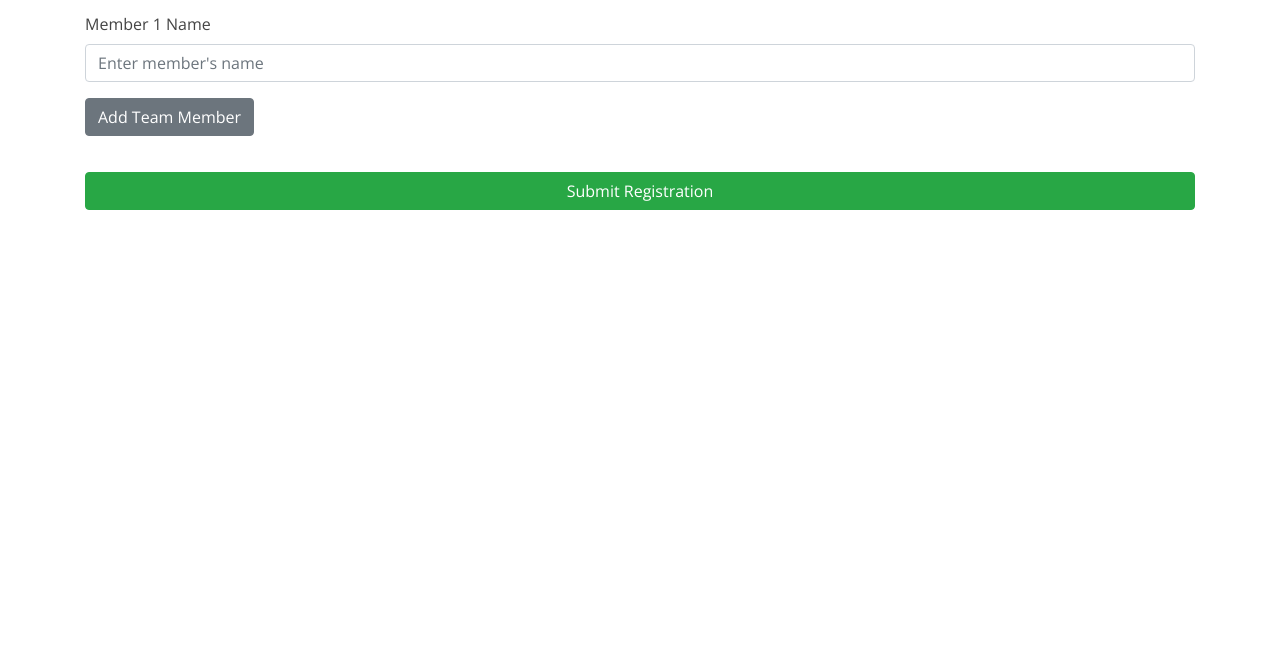
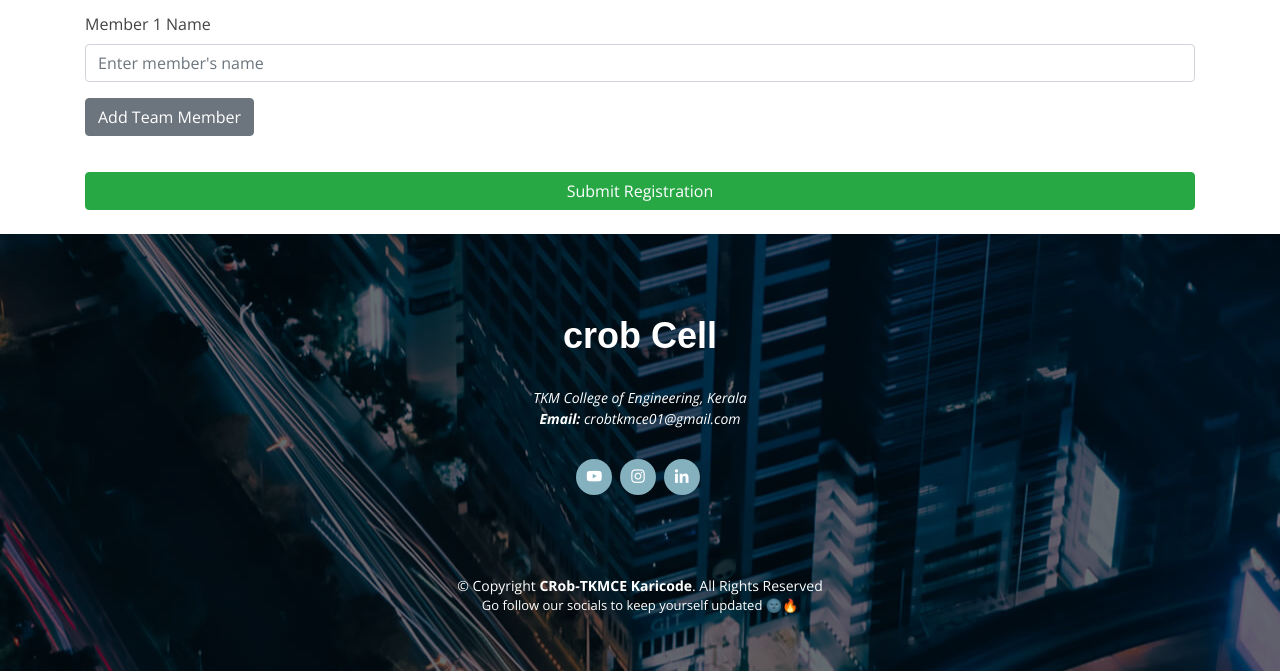
Before and after one commit to Vishnu252005/crob_payements, a Django app: a page that uses src/core/templates/crob/base.html in a window 1280 px wide. Shown: the part 1387-2058 px from the top of the page. Before the commit the page ends 1597 px from the top, so only its background shows below. Run offline with Django 4.2, Linux system fonts and the light colour scheme; some libraries are stand-ins or nearby versions.

Commit message:
changed core

```diff
--- a/src/core/templates/crob/base.html
+++ b/src/core/templates/crob/base.html
@@ -156,10 +156,59 @@
   </div>
 </div>
 <!-- Login/Sign Up Modal End -->
-
   {% block content %}
 
   {% endblock %}
+
+
+  <!-- ======= Footer ======= -->
+  <footer id="footer">
+
+    <div class="footer-top">
+
+      <div class="container">
+
+        <div class="row  justify-content-center">
+          <div class="col-lg-6">
+            <h3>crob Cell</h3>
+            <p>TKM  College of Engineering, Kerala
+            <br><strong>Email:</strong> crobtkmce01@gmail.com<br>
+            </p>
+          </div>
+        </div>
+
+<!--         <div class="row footer-newsletter justify-content-center">
+          <div class="col-lg-6">
+            <form action="" method="post">
+              <input type="email" name="email" placeholder="Enter your Email"><input type="submit" value="Subscribe">
+            </form>
+          </div>
+        </div> -->
+
+        <div class="social-links">
+<!--           <a href="#" class="twitter"><i class="bx bxl-twitter"></i></a>
+ -->          <a href="https://www.youtube.com/@CentreforRoboticsTKMCE" class="youtube"><i class="bx bxl-youtube"></i></a>
+          <a href="https://www.instagram.com/crob.tkmce" class="instagram"><i class="bx bxl-instagram"></i></a>
+<!--           <a href="#" class="google-plus"><i class="bx bxl-skype"></i></a>
+ -->          <a href="https://www.linkedin.com/company/crobtkmce/" class="linkedin"><i class="bx bxl-linkedin"></i></a>
+        </div>
+
+      </div>
+    </div>
+
+    <div class="container footer-bottom clearfix">
+      <div class="copyright">
+        &copy; Copyright <strong><span>CRob-TKMCE Karicode</span></strong>.
+         All Rights Reserved
+      </div>
+      <div class="credits">
+
+ <p> Go follow our socials to keep yourself updated 🌚🔥
+      </p>
+
+    </div>
+    </div>
+  </footer><!-- End Footer -->
 
   <a href="#" class="back-to-top"><i class="icofont-simple-up"></i></a>
 
--- a/src/core/templates/crob/countdown.html
+++ /dev/null
@@ -1,6 +0,0 @@
-{% extends 'crob/base.html' %}
-{% block content %}
-{% load static %}
-
-<!-- ...existing code... -->
-{% endblock %}
--- a/src/core/templates/crob/event_registration.html
+++ b/src/core/templates/crob/event_registration.html
@@ -91,6 +91,7 @@
             <!-- Submit Form -->
             <button type="submit" class="btn btn-success btn-block" style="margin-top: 20px;">Submit Registration</button>
         </form>
+
         <!-- Display form errors -->
         {% if form.errors %}
             <div class="alert alert-danger mt-4">
@@ -145,9 +146,7 @@
         }, false);
     })();
 </script>
-
+</br>
 </main>
 
 {% endblock %}
-
-{% block footer %}{% endblock %}
--- a/src/events/urls.py
+++ b/src/events/urls.py
@@ -1,14 +1,9 @@
 from django.urls import path
 from events.views import register_events_view, register_submission_view, payment_page_view, my_events_view
-from django.conf import settings
-from django.conf.urls.static import static
 
 urlpatterns = [
     path('register-event/<str:event_name>/', register_events_view, name='register-event'),
-    path('submit-event/<str:event_name>/', register_submission_view, name='submit-event'),  # Added trailing slash for consistency
+    path('submit-event/<str:event_name>/', register_submission_view, name='submit-event'),
     path('my-events/', my_events_view, name='my-events'),
     path('payment-page/', payment_page_view, name='payment-page'),
 ]
-
-if settings.DEBUG:
-    urlpatterns += static(settings.MEDIA_URL, document_root=settings.MEDIA_ROOT)
```
Also changed, not shown: templates/crob/event_registration.html (deleted, +0 -8 lines), src/core/templates/crob/assets/css/style.css (deleted), src/db.sqlite3, 1 other file.
